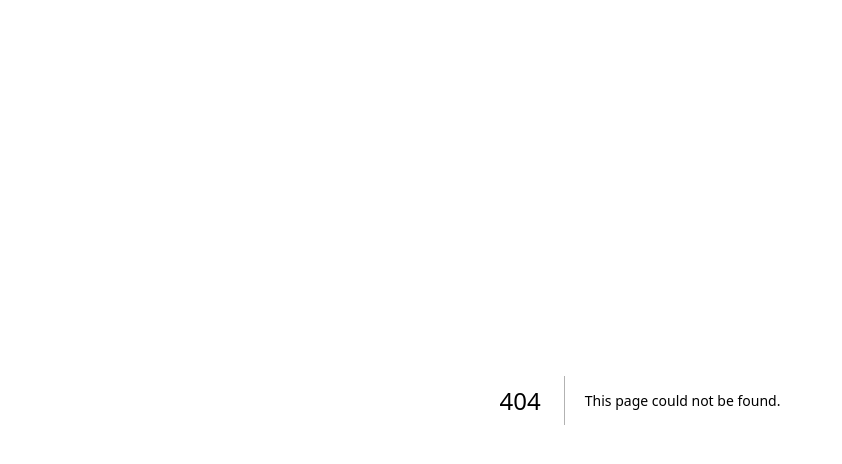
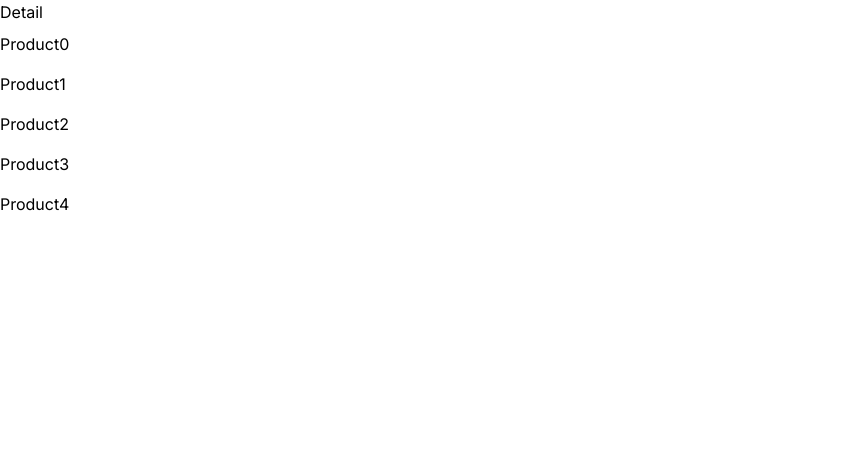
Before and after one commit to bakhanx/nextjs14-dev, a Next.js app: page /product in a window 1280 px wide. Before the commit this address had no page. Shown: the top 464 px of the page, without its empty margins (0-842 px from the left). Built offline with nearby package versions, Linux system fonts and the light colour scheme.

Commit message:
상품 페이지

```diff
--- /dev/null
+++ b/app/product/[id]/page.tsx
@@ -0,0 +1,19 @@
+import { Metadata } from "next";
+import Head from "next/head";
+
+type Props = {
+  params: {
+    id: String;
+  };
+  searchParams: { [key: string]: string | string[] | undefined };
+};
+
+export const metadata: Metadata = {
+  title: "Product",
+};
+
+const ProductDetail = ({ params }: Props) => {
+  return <div>{params.id}</div>;
+};
+
+export default ProductDetail;
--- /dev/null
+++ b/app/product/page.tsx
@@ -0,0 +1,25 @@
+import { Metadata } from "next";
+import Link from "next/link";
+
+export const metadata: Metadata = {
+  title: "Product",
+};
+
+const Product = () => {
+  return (
+    <div>
+      <span>Detail</span>
+      <ul>
+        {Array(5)
+          .fill(0)
+          .map((e, i) => (
+            <li key={i} className="py-2 hover:text-blue-500">
+              <Link href={`/product/${i}`}>Product{i}</Link>
+            </li>
+          ))}
+      </ul>
+    </div>
+  );
+};
+
+export default Product;
```
